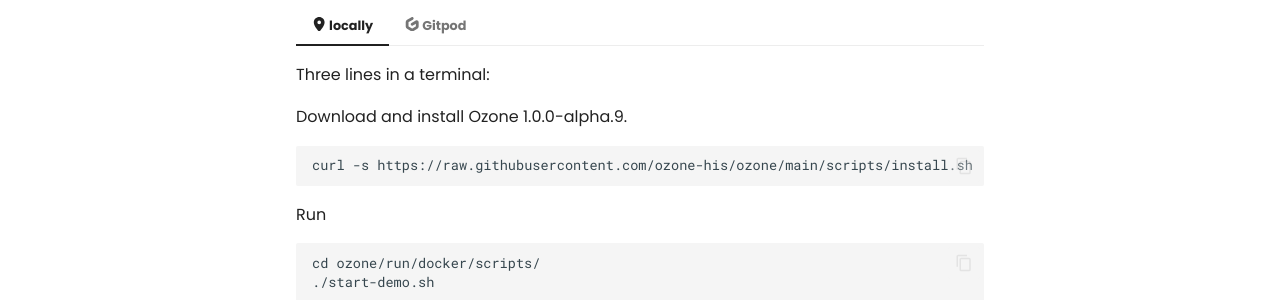
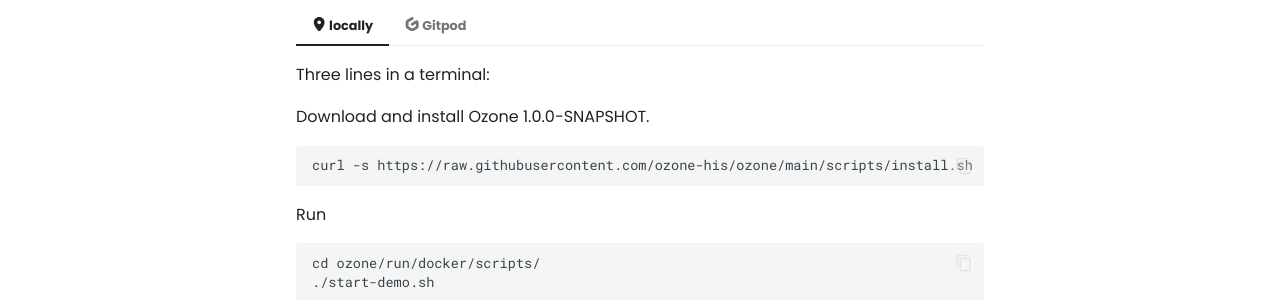
Before and after one commit to ozone-his/ozone-docs, an MkDocs documentation site: the page built from docs/index.md, in a window 1280 px wide and 900 px high. Shown: the part 322-622 px from the top of the window. Built offline with MkDocs 1.6.1 and Material for MkDocs 9.7.7, drawn with Linux system fonts in a browser that asks for light colours; comment, search, counter and statistics services are not loaded.

Commit message:
OZ-279: Temporarily set Ozone version to be 1.0.0-SNAPSHOT (until next release)

````diff
--- a/docs/index.md
+++ b/docs/index.md
@@ -6,9 +6,9 @@
 
     Three lines in a terminal:
 
-    Download and install Ozone 1.0.0-alpha.9.
+    Download and install Ozone 1.0.0-SNAPSHOT.
     ```bash
-    curl -s https://raw.githubusercontent.com/ozone-his/ozone/main/scripts/install.sh | bash /dev/stdin 1.0.0-alpha.9
+    curl -s https://raw.githubusercontent.com/ozone-his/ozone/main/scripts/install.sh | bash /dev/stdin 1.0.0-SNAPSHOT
     ```
 
     Run
````
